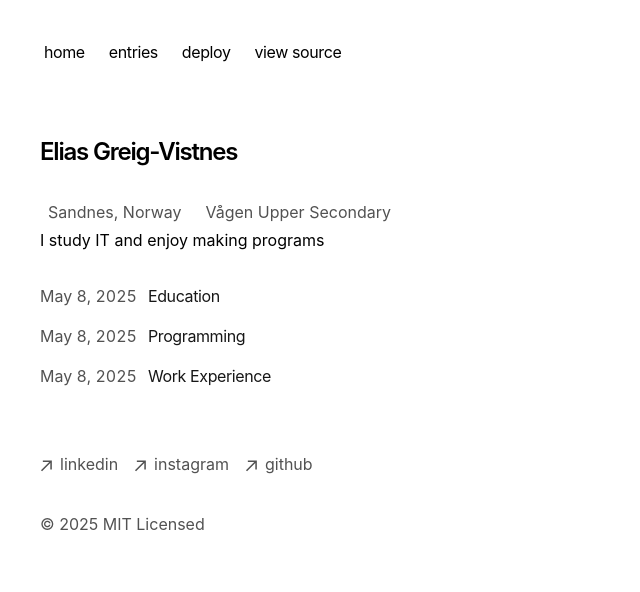
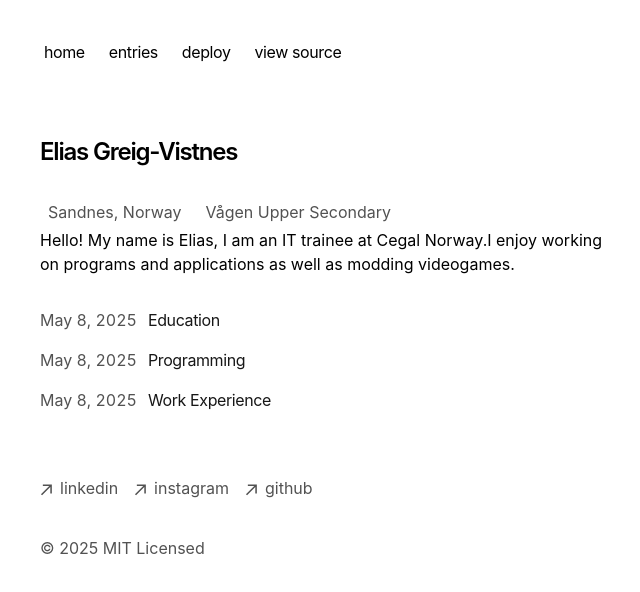
Before and after one commit to TheN4meless0ne/Elias-Portfolio-3.0, a Next.js app: page / in a window 1280 px wide. Shown: the top 592 px of the page, without its empty margins (312-952 px from the left). Built offline with nearby package versions, Linux system fonts and the light colour scheme.

Commit message:
update index

```diff
--- a/app/layout.tsx
+++ b/app/layout.tsx
@@ -11,7 +11,7 @@ import { baseUrl } from './sitemap'
 export const metadata: Metadata = {
   metadataBase: new URL(baseUrl),
   title: {
-    default: 'Elias Greig-Vistnes',
+    default: 'Portfolio | egreig-vistnes',
     template: '%s | Elias Greig-Vistnes',
   },
   description: 'This is my portfolio.',
--- a/app/page.tsx
+++ b/app/page.tsx
@@ -29,7 +29,8 @@ export default function Page() {
       </div>
 
       <p className="mb-4">
-        {`I study IT and enjoy making programs`}
+        {`Hello! My name is Elias, I am an IT trainee at Cegal Norway.`}
+        {`I enjoy working on programs and applications as well as modding videogames.`}
       </p>
 
       <div className="my-8">
```
